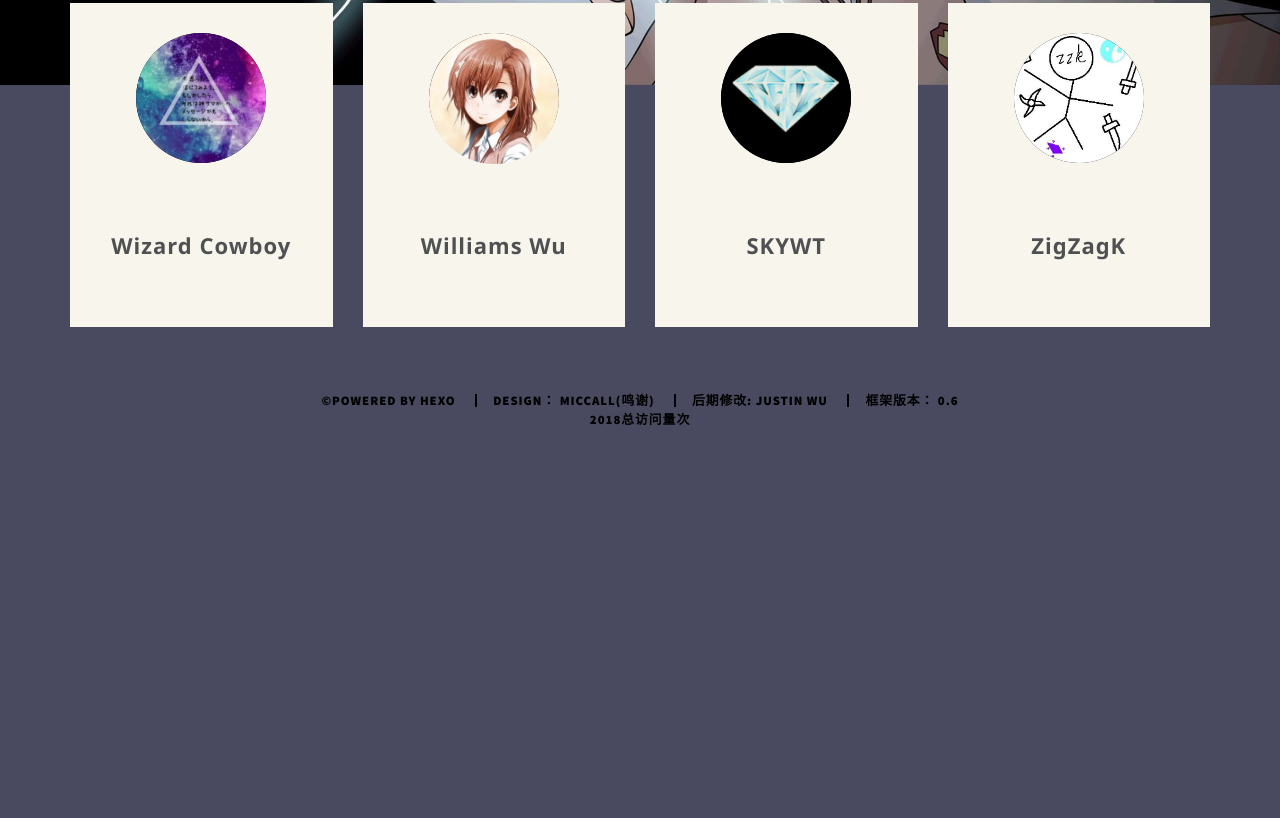
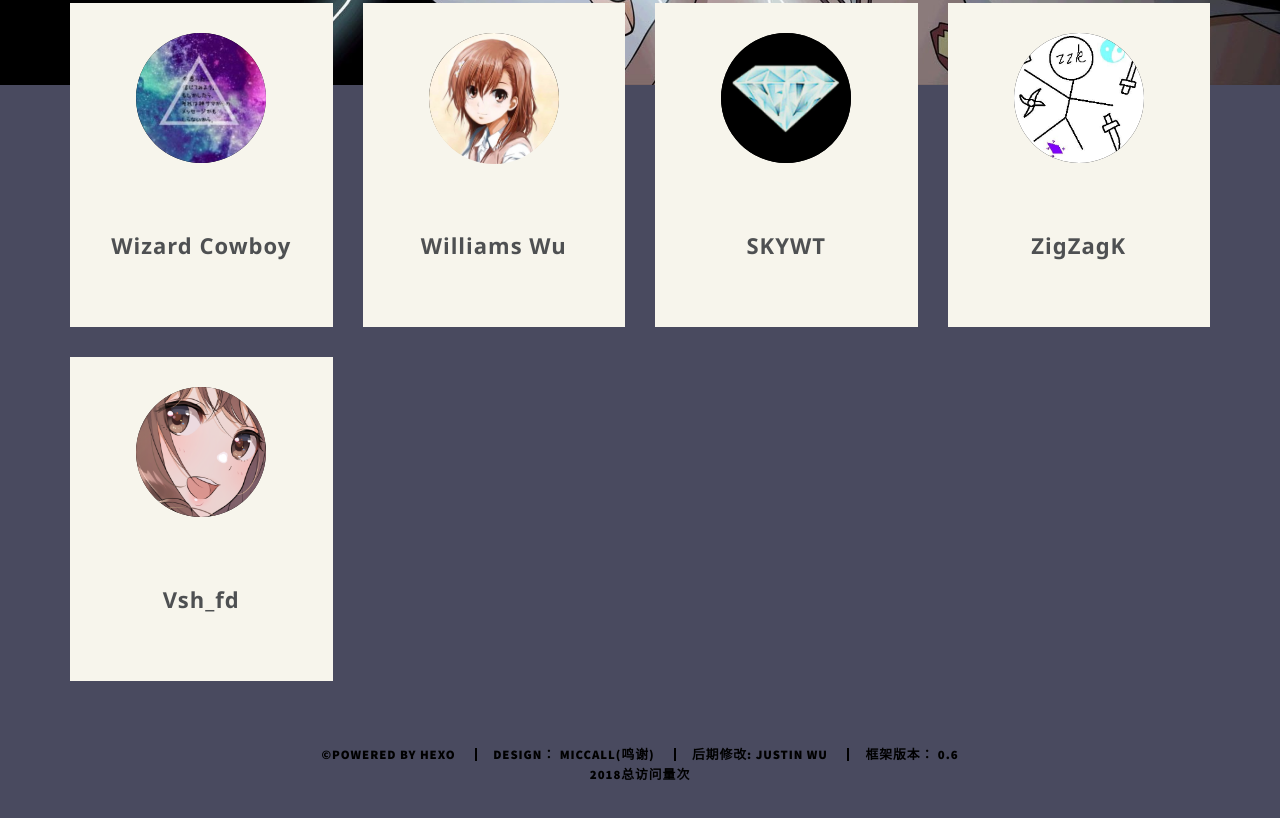
Before and after one commit to Justin-Nickel-Wu/Justin-Nickel-Wu.github.io, a plain HTML site: page group/index.html in a window 1280 px wide. Shown: the part 715-1533 px from the top of the page. Before the commit the page ends 1209 px from the top, so only its background shows below. Drawn offline with nearby package versions, Linux system fonts and the light colour scheme; some packages are replaced by stand-ins of ours; no server answers; a script that the page names is missing.

Commit message:
Site updated: 2018-05-18 10:54:59

```diff
--- a/group/index.html
+++ b/group/index.html
@@ -367,6 +367,26 @@
         	                                    </div>
         	                                </div>
 
+        	                                <div class="col-md-3 col-sm-6" style="margin-top: 30px">
+        	                                    <div class="our-team">
+        	                                        <div class="pic">
+        	                                            <img src="/group/Vsh_fd.png">
+        	                                        </div>
+        	                                        <div class="team-content">
+        	                                            <h3 class="title">Vsh_fd</h3>
+        	                                            <Span class="post"></Span>
+        	                                        </div>
+        	                                        <ul class="social">
+
+        	                                            	<li><a href="https://vsh-fd.github.io/" class="fa fa-link"></a></li>
+
+
+
+
+        	                                        </ul>
+        	                                    </div>
+        	                                </div>
+
 
         	                    </div>
         	                </div>
```
Also changed, not shown: group/Vsh_fd.png (added).
